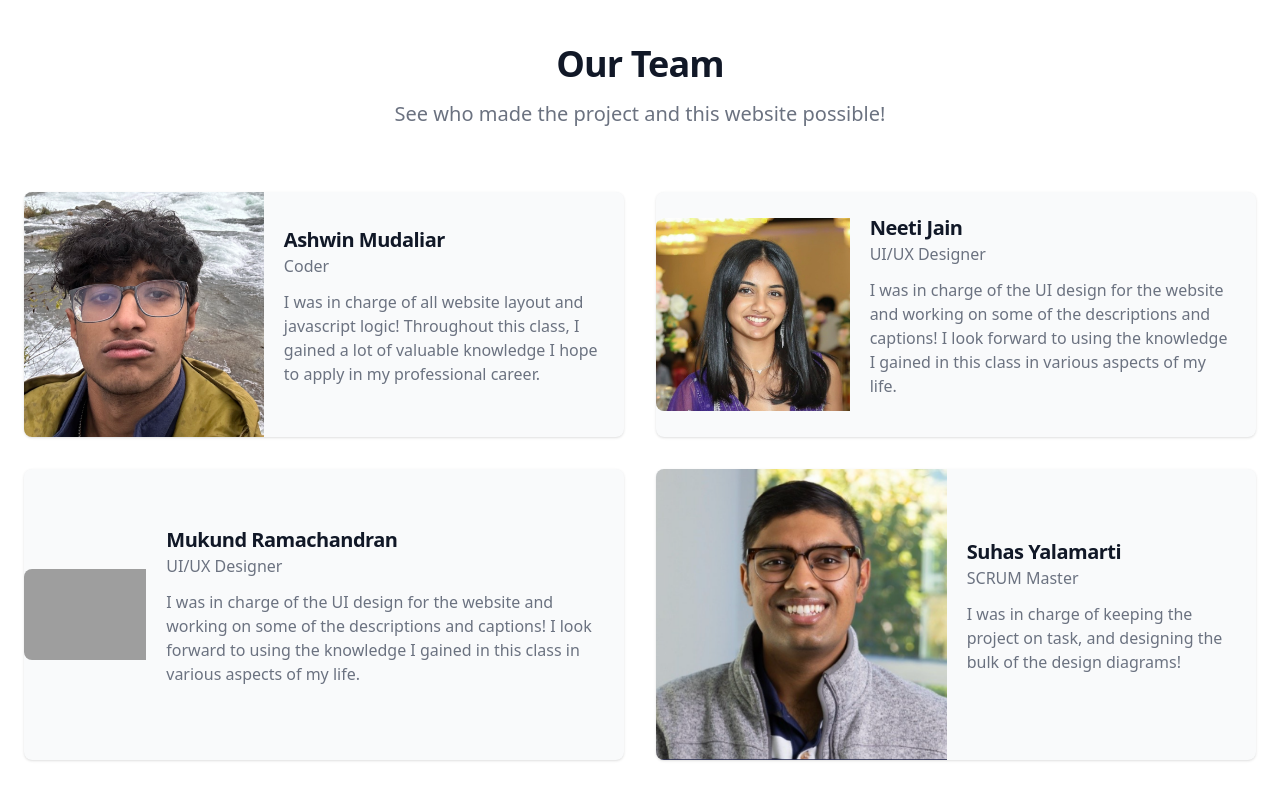
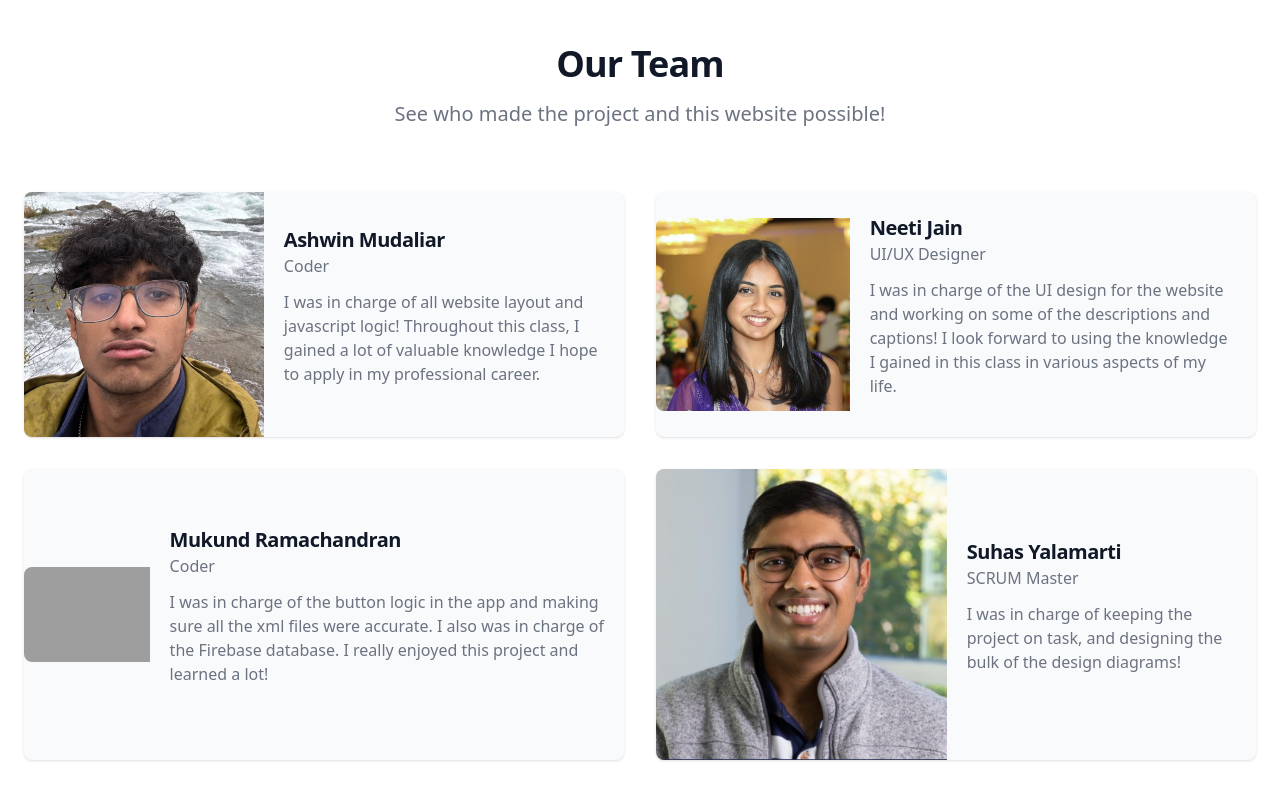
Before and after one commit to theflashwin/CS2340A_Team21, a website built with Vite: page project-website/index.html in a window 1280 px wide. Shown: the part 4822-5622 px from the top of the page. Built offline with nearby package versions, Linux system fonts and the light colour scheme; grey boxes are pictures that could not be loaded.

Commit message:
Update index.html

```diff
--- a/project-website/index.html
+++ b/project-website/index.html
@@ -346,8 +346,8 @@
             <h3 class="text-xl font-bold tracking-tight text-gray-900 dark:text-white">
               <p >Mukund Ramachandran</p>
             </h3>
-            <span class="text-gray-500 dark:text-gray-400">UI/UX Designer</span>
-            <p class="mt-3 mb-4 font-light text-gray-500 dark:text-gray-400">I was in charge of the UI design for the website and working on some of the descriptions and captions! I look forward to using the knowledge I gained in this class in various aspects of my life.</p>
+            <span class="text-gray-500 dark:text-gray-400">Coder </span>
+            <p class="mt-3 mb-4 font-light text-gray-500 dark:text-gray-400">I was in charge of the button logic in the app and making sure all the xml files were accurate. I also was in charge of the Firebase database. I really enjoyed this project and learned a lot!</p>
             <ul class="flex space-x-4 sm:mt-0">
 
             </ul>
```
